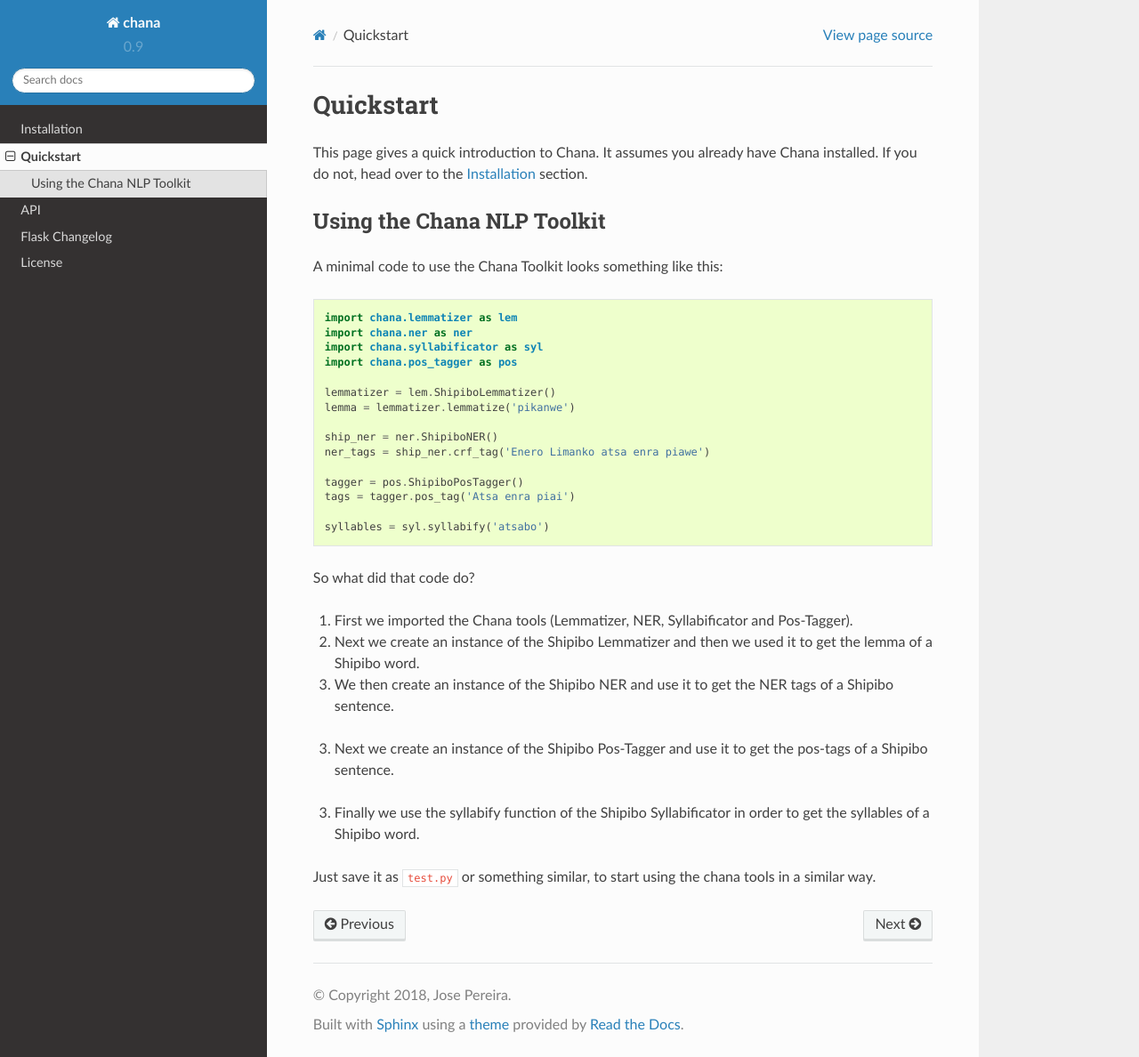
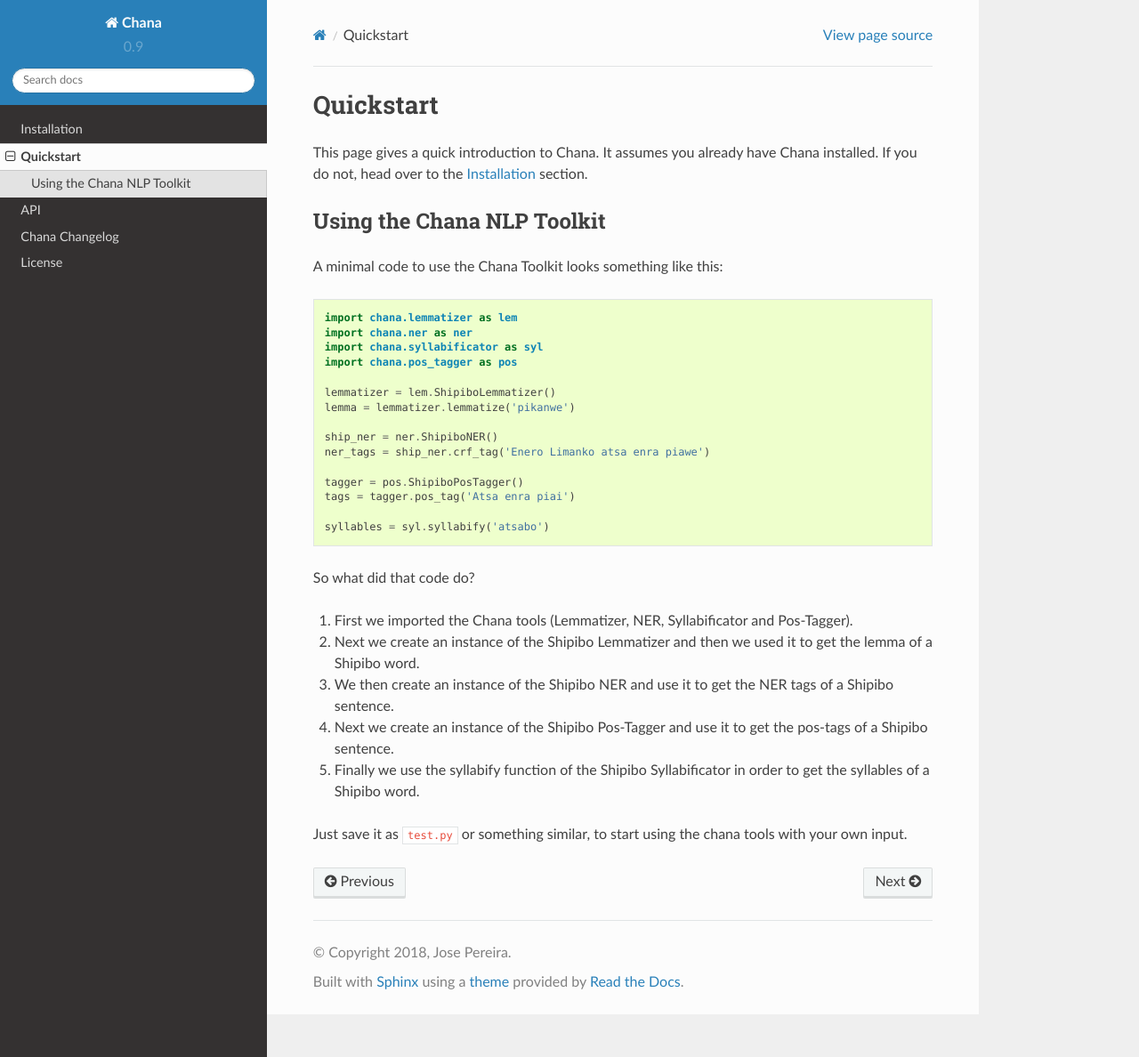
Before and after one commit to iapucp/chana-library, a Sphinx documentation site: the page built from docs/quickstart.rst, in a window 1280 px wide and 1188 px high. Shown: the whole window at 89% size. Built offline with Sphinx 7.4.7 and the Read the Docs theme 2.0.0, drawn with Linux system fonts in a browser that asks for light colours.

```diff
--- a/docs/changelog.rst
+++ b/docs/changelog.rst
@@ -1,6 +1,6 @@
 .. currentmodule:: chana
 
-Flask Changelog
+Chana Changelog
 ===============
 
 Version 0.9
--- a/docs/conf.py
+++ b/docs/conf.py
@@ -19,7 +19,7 @@ sys.path.insert(0, os.path.abspath('.'))
 
 # -- Project information -----------------------------------------------------
 
-project = 'chana'
+project = 'Chana'
 copyright = '2018, Jose Pereira'
 author = 'Jose Pereira'
 
--- a/docs/quickstart.rst
+++ b/docs/quickstart.rst
@@ -38,10 +38,10 @@ So what did that code do?
    the lemma of a Shipibo word.
 3. We then create an instance of the Shipibo NER and use it to get the NER tags of
    a Shipibo sentence.
-3. Next we create an instance of the Shipibo Pos-Tagger and use it to get the pos-tags of
+4. Next we create an instance of the Shipibo Pos-Tagger and use it to get the pos-tags of
    a Shipibo sentence.
-3. Finally we use the syllabify function of the Shipibo Syllabificator in order to get
+5. Finally we use the syllabify function of the Shipibo Syllabificator in order to get
    the syllables of a Shipibo word.
 
 Just save it as :file:`test.py` or something similar, to start using the chana tools
-in a similar way.
+with your own input.
```
Also changed, not shown: README.md (+2 -2 lines), docs/api.rst (+3 -5 lines), docs/license.rst (+7 -1 lines).
